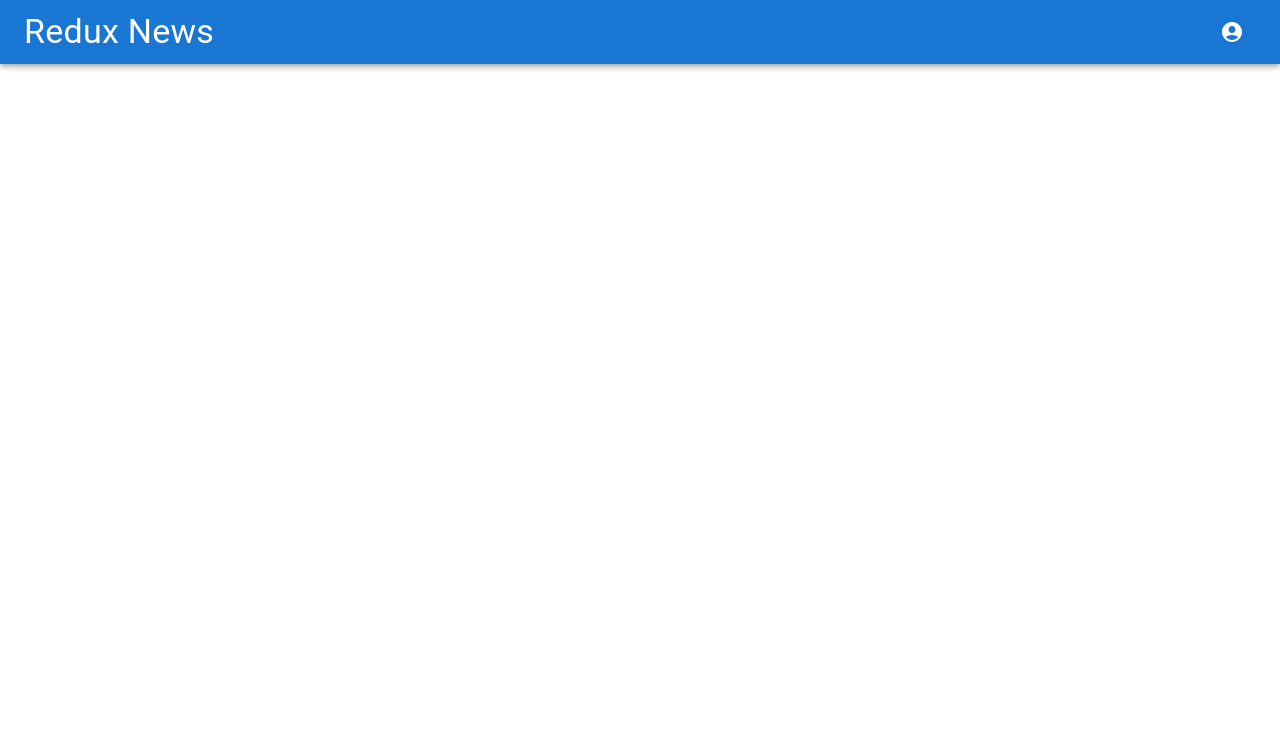
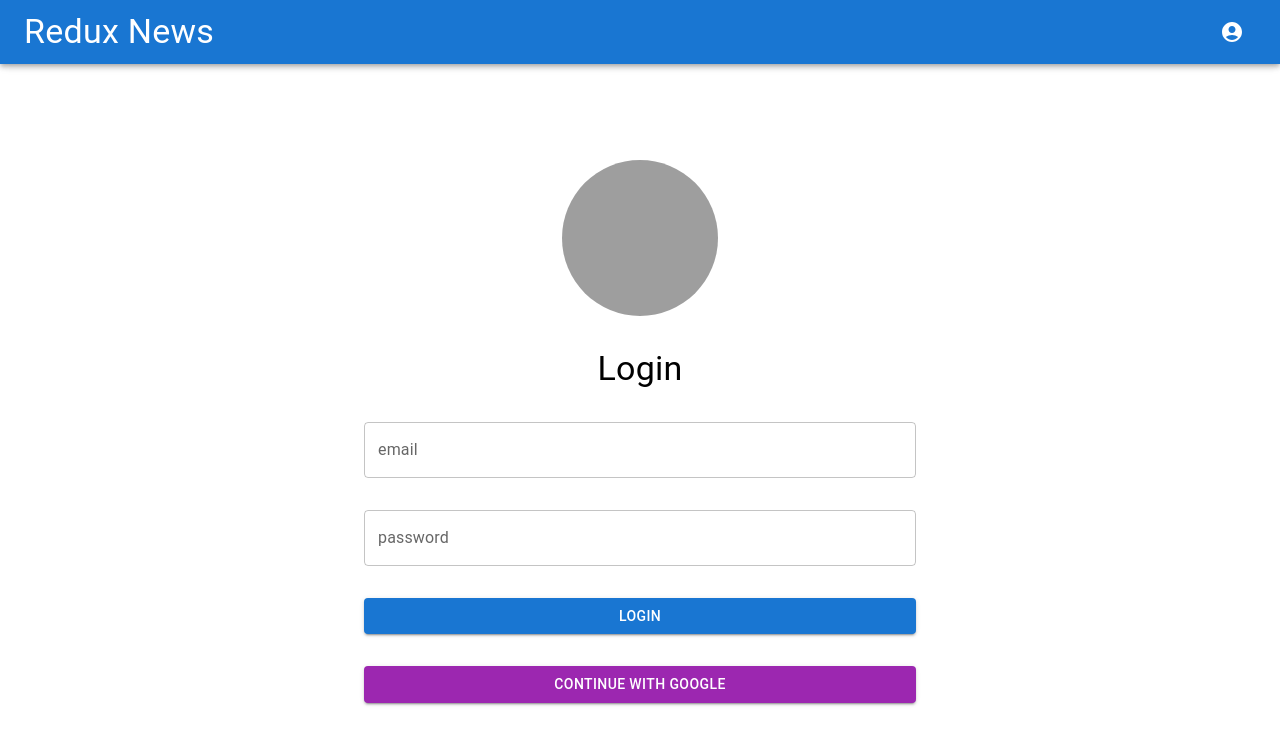
Before and after one commit to birkan-dogan/redux-news, a React (Create React App) app: page /login in a window 1280 px wide. Shown: the top 744 px of the page. Built offline with nearby package versions, Linux system fonts and the light colour scheme; grey boxes are pictures that could not be loaded.

Commit message:
Login page with mui, not included firebase yet

```diff
--- a/src/pages/Login.jsx
+++ b/src/pages/Login.jsx
@@ -1,5 +1,82 @@
+import {
+  Container,
+  Box,
+  Avatar,
+  Typography,
+  Grid,
+  TextField,
+  Button,
+} from "@mui/material";
+import { useState } from "react";
+
 const Login = () => {
-  return <div>Login</div>;
+  const currentUser = true;
+  const [email, setEmail] = useState();
+  const [password, setPassword] = useState();
+  return (
+    <Container maxWidth="sm">
+      <Box
+        sx={{
+          height: "100vh",
+          marginTop: "20vh",
+          display: "flex",
+          flexDirection: "column",
+          alignItems: "center",
+        }}
+      >
+        <Avatar
+          alt="avatar_img"
+          src="https://cdn.pixabay.com/photo/2017/03/21/02/00/user-2160923_960_720.png"
+          sx={{ width: 156, height: 156 }}
+        />
+        <Typography variant="h4" component="h1" sx={{ m: 4 }}>
+          Login
+        </Typography>
+
+        <form>
+          <Grid container spacing={4}>
+            <Grid item xs={12}>
+              <TextField
+                id="email"
+                label="email"
+                name="email"
+                variant="outlined"
+                type="email"
+                value={email ?? ""}
+                autoComplete="on"
+                onChange={(e) => setEmail(e.target.value)}
+                fullWidth
+              />
+            </Grid>
+            <Grid item xs={12}>
+              <TextField
+                id="password"
+                label="password"
+                name="password"
+                variant="outlined"
+                type="password"
+                autoComplete="current-password"
+                value={password ?? ""}
+                onChange={(e) => setPassword(e.target.value)}
+                fullWidth
+              />
+            </Grid>
+
+            <Grid item xs={12}>
+              <Button variant="contained" color="primary" fullWidth>
+                Login
+              </Button>
+            </Grid>
+            <Grid item xs={12}>
+              <Button variant="contained" color="secondary" fullWidth>
+                CONTINUE WITH GOOGLE
+              </Button>
+            </Grid>
+          </Grid>
+        </form>
+      </Box>
+    </Container>
+  );
 };
 
 export default Login;
```
